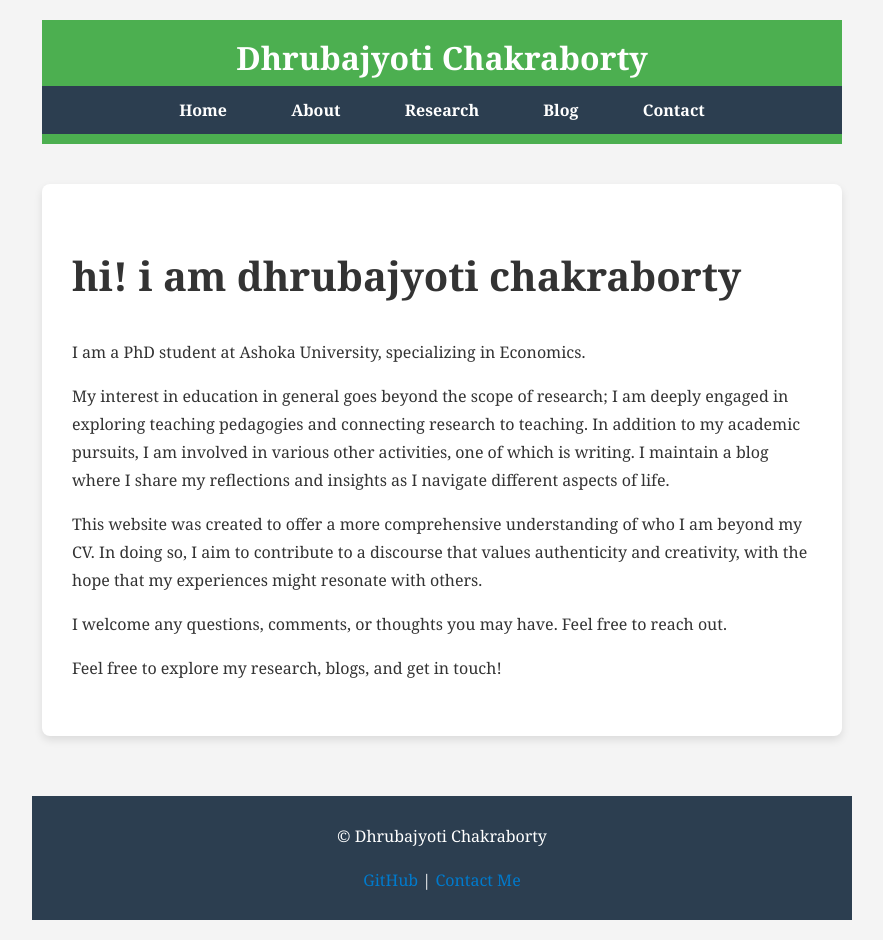
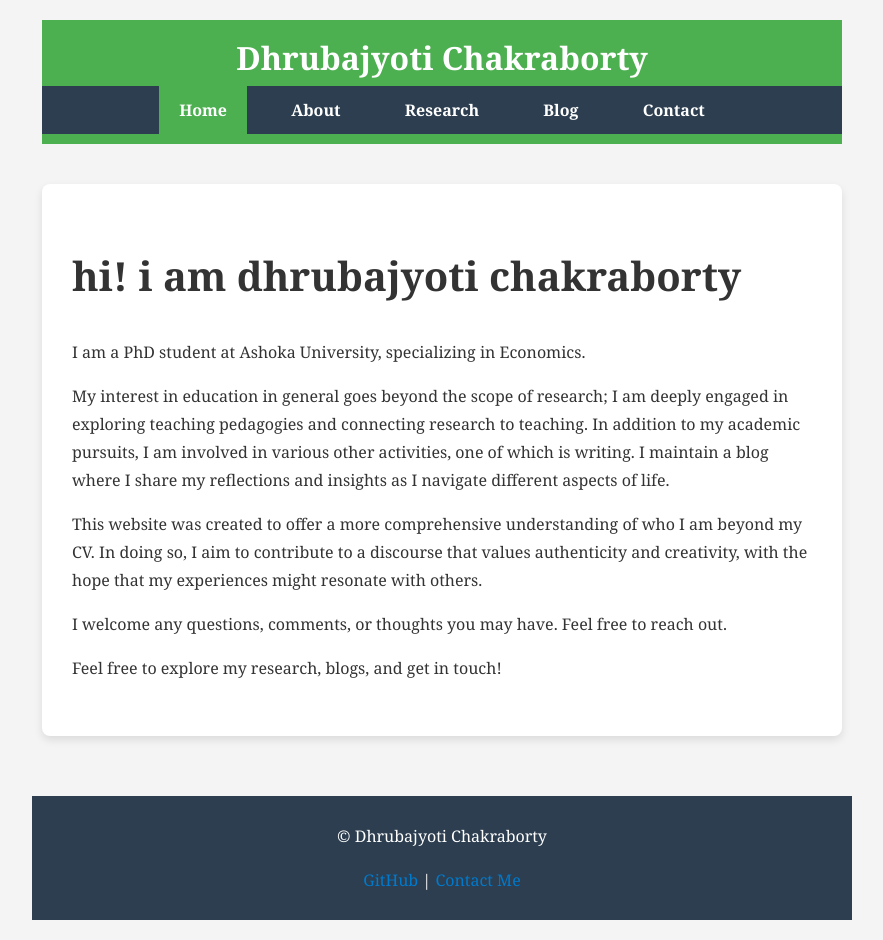
Before and after one commit to dhruba-c/dhruba-c.github.io, a Jekyll site: the page built from index.md, in a window 1280 px wide. Shown: the whole page, without its empty margins (198-1081 px from the left). Built offline with Jekyll 4.4.1, drawn with Linux system fonts in a browser that asks for light colours.

Commit message:
Update default.html

```diff
--- a/_layouts/default.html
+++ b/_layouts/default.html
@@ -12,11 +12,11 @@
       <h1>{{ site.title }}</h1>
 			<nav>
     <ul>
-        <li><a href="{{ " " | relative_url }}" class="{% if page.url == " " %}active{% endif %}">Home</a></li>
-        <li><a href="{{ "/about" | relative_url }}" class="{% if page.url contains "about" %}active{% endif %}">About</a></li>
-        <li><a href="{{ "/research" | relative_url }}" class="{% if page.url contains "research" %}active{% endif %}">Research</a></li>
-        <li><a href="{{ "/blog" | relative_url }}" class="{% if page.url contains "blog" %}active{% endif %}">Blog</a></li>
-        <li><a href="{{ "/contact" | relative_url }}" class="{% if page.url contains "contact" %}active{% endif %}">Contact</a></li>
+        <li><a href="{{ "/" | relative_url }}" class="{% if page.url == "/" %}active{% endif %}">Home</a></li>
+        <li><a href="{{ "about" | relative_url }}" class="{% if page.url contains "about" %}active{% endif %}">About</a></li>
+        <li><a href="{{ "research" | relative_url }}" class="{% if page.url contains "research" %}active{% endif %}">Research</a></li>
+        <li><a href="{{ "blog" | relative_url }}" class="{% if page.url contains "blog" %}active{% endif %}">Blog</a></li>
+        <li><a href="{{ "contact" | relative_url }}" class="{% if page.url contains "contact" %}active{% endif %}">Contact</a></li>
     </ul>
 </nav>
 
```
